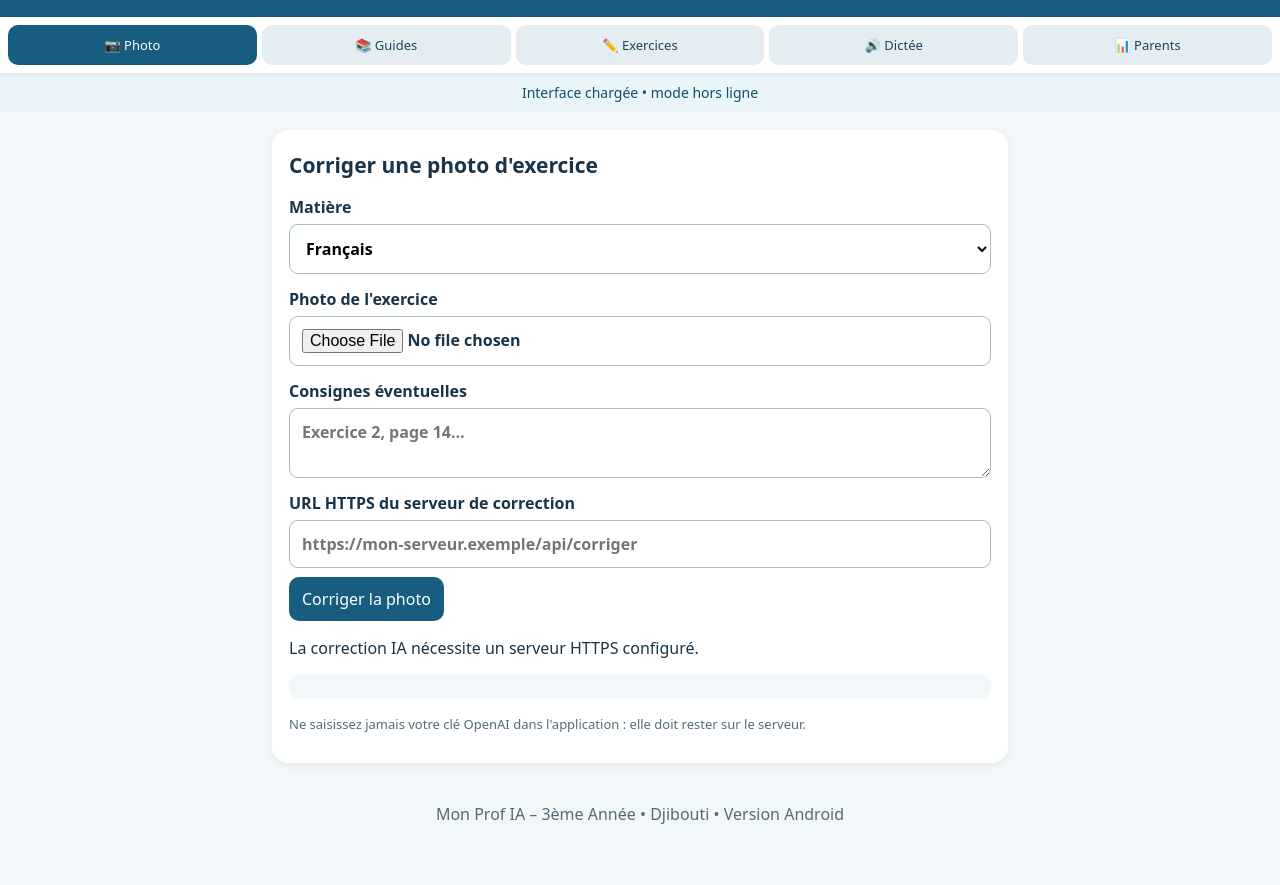
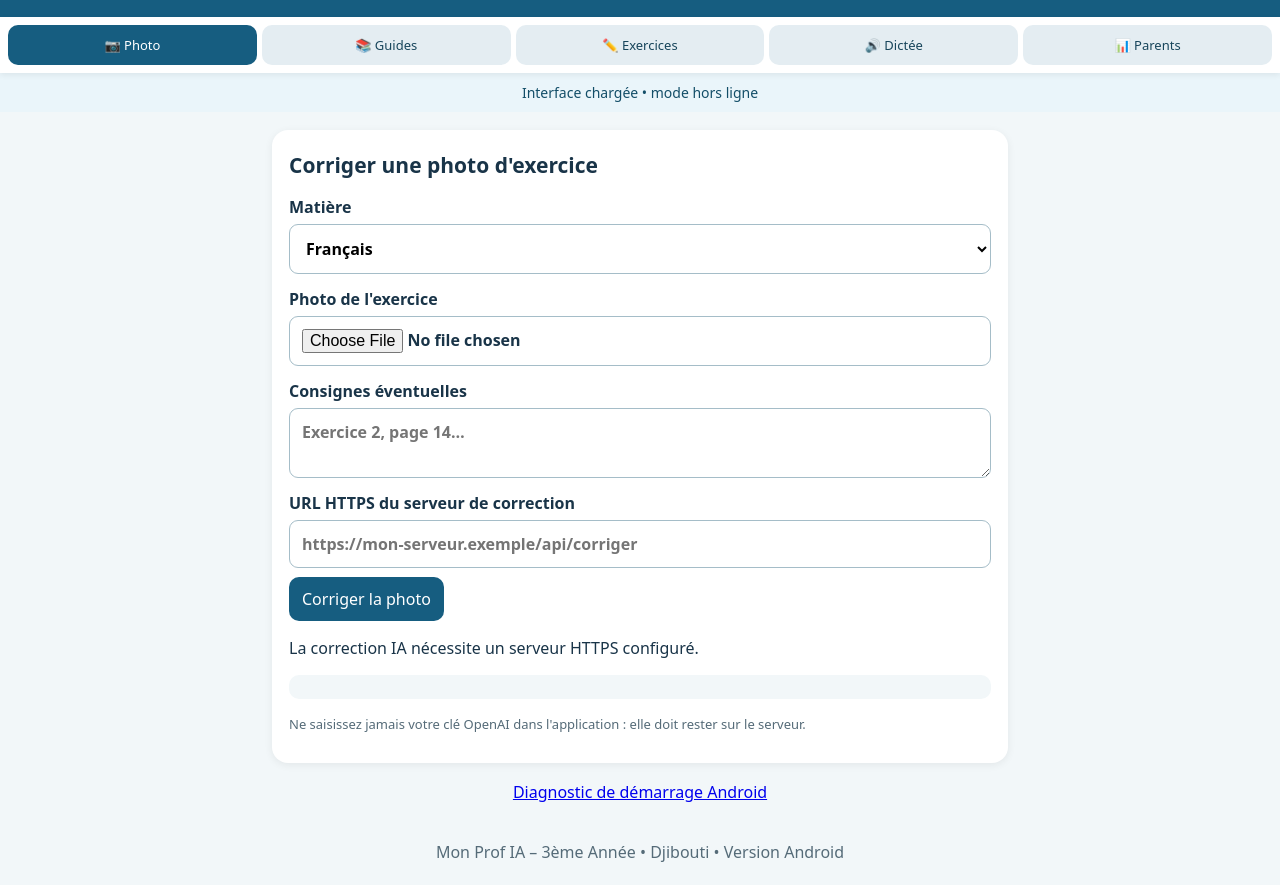
Before and after one commit to djama77/mon-prof-ia-3eme-annee, a website: page www/index.html in a window 1280 px wide. Shown: the part 88-973 px from the top of the page. Before the commit the page ends 935 px from the top, so only its background shows below. Drawn offline with Linux system fonts and the light colour scheme.

Commit message:
Ajouter acces au diagnostic Android

```diff
--- a/www/index.html
+++ b/www/index.html
@@ -7,4 +7,4 @@
 <section id="quiz" class="panel" hidden><h2>Entraînement hors ligne</h2><label>Matière<select id="quizSubject"><option>Français</option><option>Mathématiques</option></select></label><button id="newQuestion" class="primary">Nouvel exercice</button><p id="question"></p><div id="choices"></div><p id="quizFeedback" role="status"></p></section>
 <section id="dictee" class="panel" hidden><h2>Lecture et dictées</h2><label>Texte à écouter<textarea id="speechText" rows="3">Le jardinier arrose les fleurs.</textarea></label><button id="speak">▶ Écouter</button><button id="dictate">🎧 Commencer une dictée</button><label>Ma réponse<textarea id="dictation" rows="3"></textarea></label><button id="checkDictation">Vérifier la dictée</button><p id="dictFeedback" role="status"></p></section>
 <section id="parents" class="panel" hidden><h2>Tableau de bord des parents</h2><div id="dashboard"></div><button id="clear" class="secondary">Réinitialiser les résultats</button><p class="hint">Résultats enregistrés sur cet appareil uniquement.</p></section></main>
-<footer>Mon Prof IA – 3ème Année • Djibouti • Version Android</footer><script>window.addEventListener("error",function(e){var s=document.getElementById("startup");if(s){s.textContent="Erreur de démarrage : "+(e.message||"inconnue")+". Ouvrez le diagnostic.";s.style.background="#ffe8e8";} });window.addEventListener("unhandledrejection",function(e){var s=document.getElementById("startup");if(s){s.textContent="Erreur : "+String(e.reason||"inconnue");s.style.background="#ffe8e8";}});</script><script src="./app.js"></script><script>if(window.monProfBootOk){document.getElementById("startup").textContent="Interface chargée • mode hors ligne";}else{document.getElementById("startup").textContent="Initialisation incomplète : vérifiez les fichiers et le diagnostic.";}</script></body></html>
+<p style="text-align:center"><a href="./diagnostic.html">Diagnostic de démarrage Android</a></p><footer>Mon Prof IA – 3ème Année • Djibouti • Version Android</footer><script>window.addEventListener("error",function(e){var s=document.getElementById("startup");if(s){s.textContent="Erreur de démarrage : "+(e.message||"inconnue")+". Ouvrez le diagnostic.";s.style.background="#ffe8e8";} });window.addEventListener("unhandledrejection",function(e){var s=document.getElementById("startup");if(s){s.textContent="Erreur : "+String(e.reason||"inconnue");s.style.background="#ffe8e8";}});</script><script src="./app.js"></script><script>if(window.monProfBootOk){document.getElementById("startup").textContent="Interface chargée • mode hors ligne";}else{document.getElementById("startup").textContent="Initialisation incomplète : vérifiez les fichiers et le diagnostic.";}</script></body></html>
```
